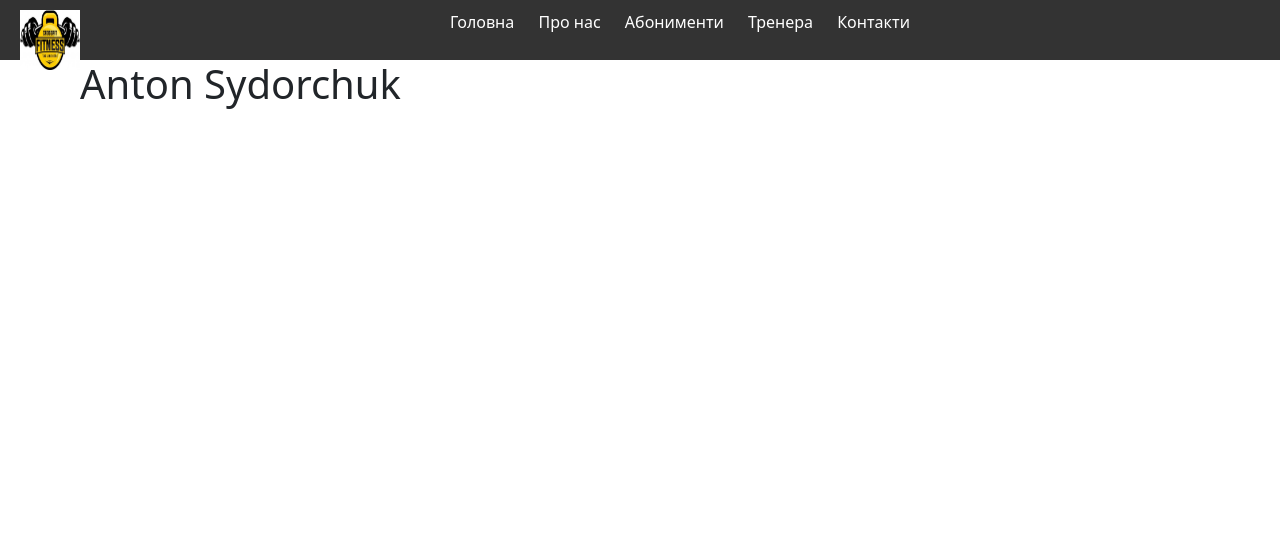
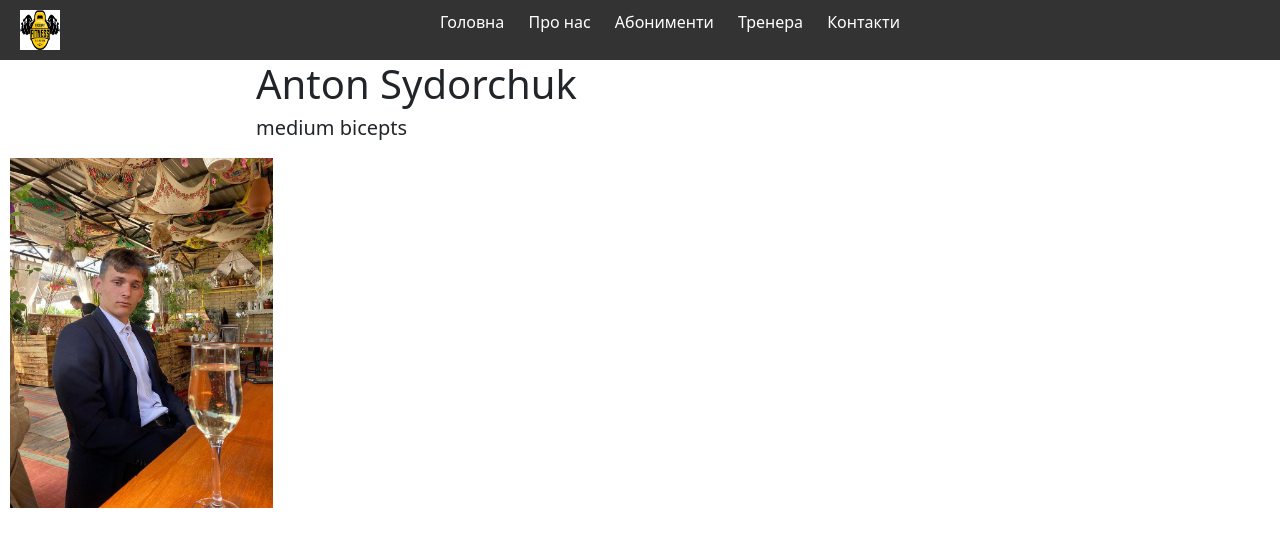
Before and after one commit to AntonAKG/Bogatur-Django, a Django app: a page that uses templates/base.html in a window 1280 px wide. Shown: the top 547 px of the page. Run offline with Django 4.2, Linux system fonts and the light colour scheme; data comes from the database, SQL or seed files in the repository; both versions use the stored data as it was after the commit.

Commit message:
add ticket , upgrade templates

```diff
--- a/store/static/store/css/style.css
+++ b/store/static/store/css/style.css
@@ -25,8 +25,8 @@ nav a.active {
 }
 
 .nav-logo{
-    height: 60px;
-    width: 60px;
+    height: 40px;
+    width:40px;
 }
 
 .image-container{
--- a/store/static/store/css/style_coach.css
+++ b/store/static/store/css/style_coach.css
@@ -2,8 +2,26 @@
     display: flex;
 }
 
+.coach-detail-container{
+    align-content: center;
+
+}
 
 .coach-image{
     height: 350px;
     weight: 250px
 }
+
+.coach-image-container{
+    float: left;
+    margin: 10px;
+}
+
+.coach-image-container {
+    float: left;
+    width: 50%; /* Якщо ви хочете, щоб контейнери були приблизно однаковою шириною */
+}
+
+.coach-detail-container {
+    margin-left: 20%; /* Зміщення вправо на 50% ширини батьківського контейнера (можна налаштувати якщо потрібно) */
+}
--- /dev/null
+++ b/store/static/store/css/style_ticket.css
@@ -0,0 +1,9 @@
+.title-ticket{
+    align-items: center;
+}
+
+.ticket-container{
+    display: block;
+    align-items: center;
+    border: solid #000000;
+}
--- a/store/urls.py
+++ b/store/urls.py
@@ -1,13 +1,13 @@
 from django.urls import path
 from django.conf import settings
 from django.conf.urls.static import static
-from .views import Index, About, Contact, CoachView, CoachDetail
+from .views import Index, About, Contact, CoachView, CoachDetail, TicketView
 
 urlpatterns = [
     path('', Index.as_view(), name='main'),
     path('about/', About.as_view(), name='about'),
     path('contact/', Contact.as_view(), name='contact'),
     path('coach/', CoachView.as_view(), name='coach'),
-    path('coach/<slug:coach_slug>/', CoachDetail.as_view(), name='coach_detail')
-
+    path('coach/<slug:coach_slug>/', CoachDetail.as_view(), name='coach_detail'),
+    path('ticket/', TicketView.as_view(), name='ticket')
 ] + static(settings.MEDIA_URL, document_root=settings.MEDIA_ROOT)
--- a/store/views.py
+++ b/store/views.py
@@ -55,3 +55,15 @@ class CoachDetail(DetailView):
     slug_field = 'slug'
     slug_url_kwarg = 'coach_slug'
     context_object_name = 'coach'
+
+
+class TicketView(ListView):
+    model = Ticket
+    template_name = 'ticket/ticket.html'
+
+    def get_context_data(self, *, object_list=None, **kwargs):
+        context = super(TicketView, self).get_context_data(**kwargs)
+
+        context['title'] = "Ticket"
+
+        return context
--- a/templates/base.html
+++ b/templates/base.html
@@ -8,6 +8,8 @@
     <title>{{ title }}</title>
     <link rel="stylesheet" href="{% static 'store/css/style.css' %}">
     <link rel="stylesheet" href="{% static 'store/css/style_coach.css' %}">
+    <link rel="stylesheet" href="{% static 'store/css/style_ticket.css' %}">
+
 </head>
 <body>
      <header>
@@ -21,7 +23,7 @@
             <ul>
                 <li><a href="{% url 'main' %}">Головна</a></li>
                 <li><a href="{% url 'about' %}">Про нас</a></li>
-                <li><a href="#">Абонименти</a></li>
+                <li><a href="{% url 'ticket' %}">Абонименти</a></li>
                 <li><a href="{% url 'coach' %}">Тренера</a></li>
                 <li><a href="{% url 'contact' %}">Контакти</a></li>
             </ul>
--- a/templates/coach/coach_detail.html
+++ b/templates/coach/coach_detail.html
@@ -1,5 +1,15 @@
 {% extends 'base.html' %}
 
 {% block content %}
-    <h1>{{ coach.user.first_name }} {{ coach.user.last_name }}</h1>
+    <div class="coach-detail-container">
+        <h1 class="name-surname-coach">{{ coach.user.first_name }} {{ coach.user.last_name }}</h1>
+        <h5>{{ coach.descriptions }}</h5>
+    </div>
+
+    <div class="coach-image-container">
+        <a href="#">
+            <img src="{{ coach.image.url }}" alt="coach" class="coach-image">
+        </a>
+    </div>
+
 {% endblock %}
```
Also changed, not shown: templates/ticket/ticket.html (added, +16 -0 lines), db.sqlite3.
